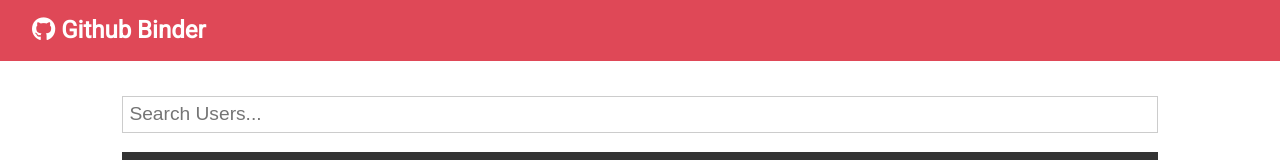
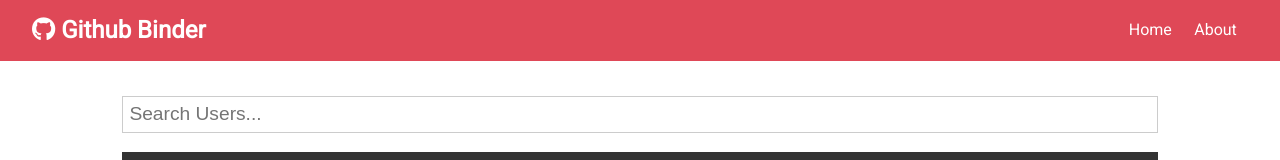
Before and after one commit to josephfmck/react-github-finder, a React (Create React App) app: page / in a window 1280 px wide. Shown: the top 160 px of the page. Built offline with nearby package versions, Linux system fonts and the light colour scheme; no server answers.

Commit message:
Add Route Links to Navbar, In Navbar.js import {Link}; Add ul that holds <Link> to Home and about pages; Now will keep other components state while switching between routes

```diff
--- a/src/components/layout/Navbar.js
+++ b/src/components/layout/Navbar.js
@@ -2,6 +2,7 @@
 //?creates this class component
 import React from "react";
 import PropTypes from "prop-types";
+import { Link } from "react-router-dom";
 
 //? To Use fontawesome icon: in public/index.html add link
 
@@ -13,6 +14,15 @@
         {/* Grab Navbar Prop 'title' from App.js using {props.title} */}
         <i className={icon}></i> {title}
       </h1>
+      {/* Nav Links: DONT USE aTags */}
+      <ul>
+        <li>
+          <Link to='/'>Home</Link>
+        </li>
+        <li>
+          <Link to='/about'>About</Link>
+        </li>
+      </ul>
     </nav>
   );
 };
```
